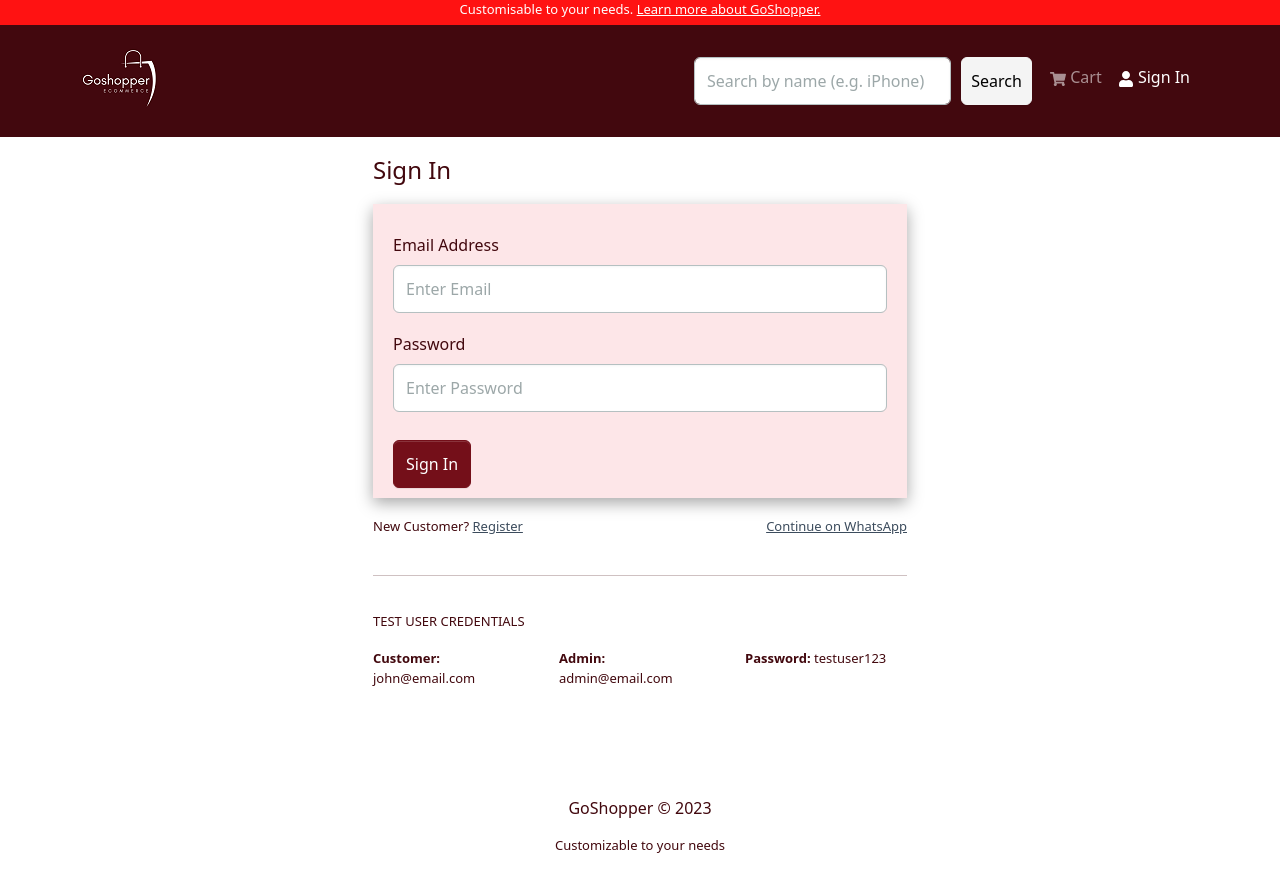
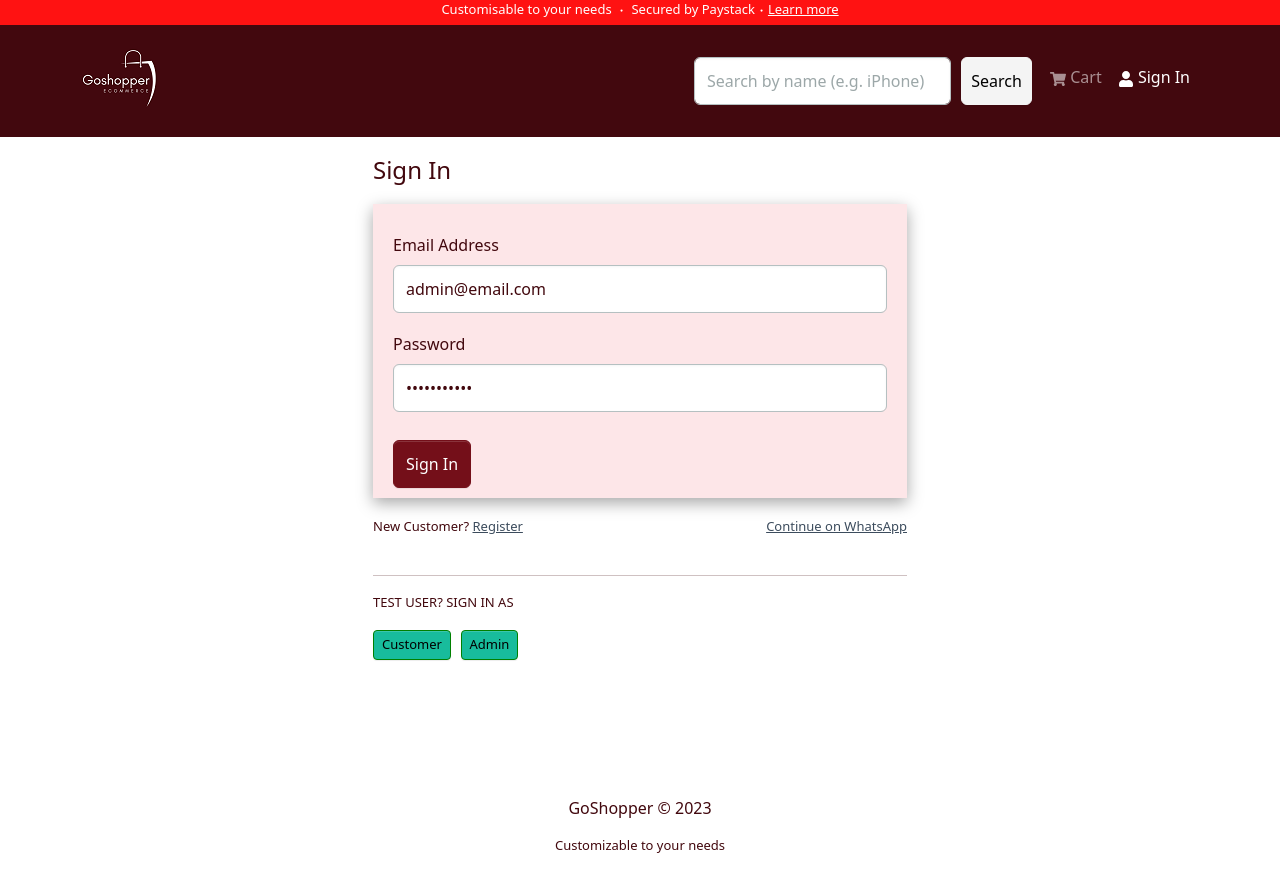
Before and after one commit to official-personal-account/GoShopper_v2, a React (Create React App) app in the folder frontend/: page /login in a window 1280 px wide. Built offline with nearby package versions, Linux system fonts and the light colour scheme.

Commit message:
updates made

```diff
--- a/frontend/src/components/AppBanner.jsx
+++ b/frontend/src/components/AppBanner.jsx
@@ -1,4 +1,5 @@
 import { Link } from "react-router-dom";
+import { LuDot } from "react-icons/lu";
 
 const AppBanner = () => {
   return (
@@ -10,12 +11,13 @@ const AppBanner = () => {
       }}
     >
       <p style={{ fontSize: "small", color: "white" }}>
-        Customisable to your needs. {""}
+        Customisable to your needs <LuDot /> Secured by Paystack
         <Link
           to="/info"
           style={{ color: "white", textDecorationColor: "white" }}
         >
-          Learn more about GoShopper.
+          <LuDot />
+          Learn more
         </Link>
       </p>
     </div>
--- a/frontend/src/screens/LoginScreen.jsx
+++ b/frontend/src/screens/LoginScreen.jsx
@@ -9,8 +9,8 @@ import { setCredentials } from "../slices/authSlice";
 import { toast } from "react-toastify";
 
 const LoginScreen = () => {
-  const [email, setEmail] = useState("");
-  const [password, setPassword] = useState("");
+  const [email, setEmail] = useState("admin@email.com");
+  const [password, setPassword] = useState("testuser123");
 
   const dispatch = useDispatch();
   const navigate = useNavigate();
@@ -86,24 +86,33 @@ const LoginScreen = () => {
 
       <hr />
 
-      <Row className="pt-3 test-credentials">
-        <h6>TEST USER CREDENTIALS</h6>
-        <Col>
-          <p>
-            <strong>Customer: </strong>john@email.com
-          </p>
-        </Col>
-        <Col>
-          <p>
-            <strong>Admin: </strong>admin@email.com
-          </p>
-        </Col>
-        <Col>
-          <p>
-            <strong>Password: </strong>testuser123
-          </p>
-        </Col>
-      </Row>
+      <div className="test-credentials">
+        <h6>TEST USER? SIGN IN AS</h6>
+        <Button
+          type="button"
+          variant="success"
+          style={{ border: "1px solid green" }}
+          className="btn-sm me-2"
+          onClick={() => {
+            setEmail("customer@email.com");
+            setPassword("testuser123");
+          }}
+        >
+          Customer
+        </Button>
+        <Button
+          type="button"
+          variant="success"
+          style={{ border: "1px solid green" }}
+          className="btn-sm me-2"
+          onClick={() => {
+            setEmail("admin@email.com");
+            setPassword("testuser123");
+          }}
+        >
+          Admin
+        </Button>
+      </div>
     </FormContainer>
   );
 };
```
Also changed, not shown: 1 other file (tests, documents, lock files or other folders).
